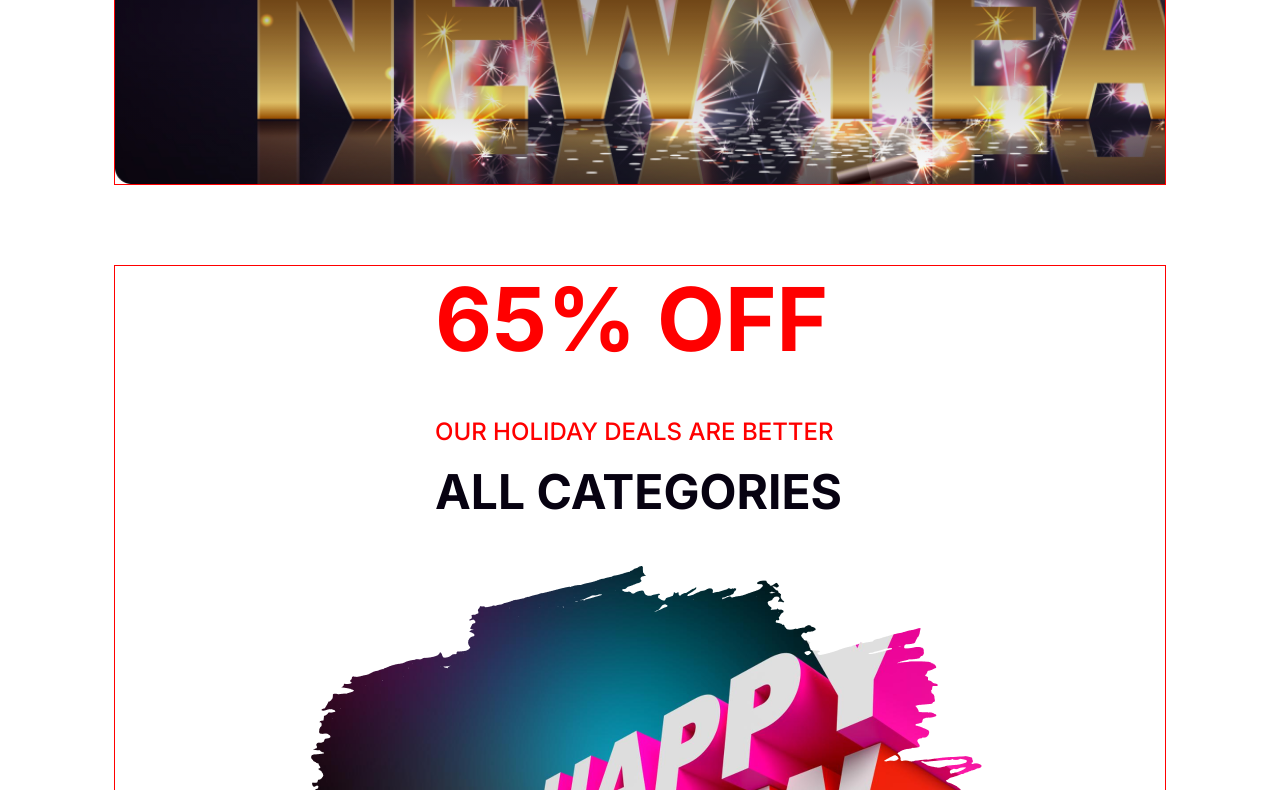
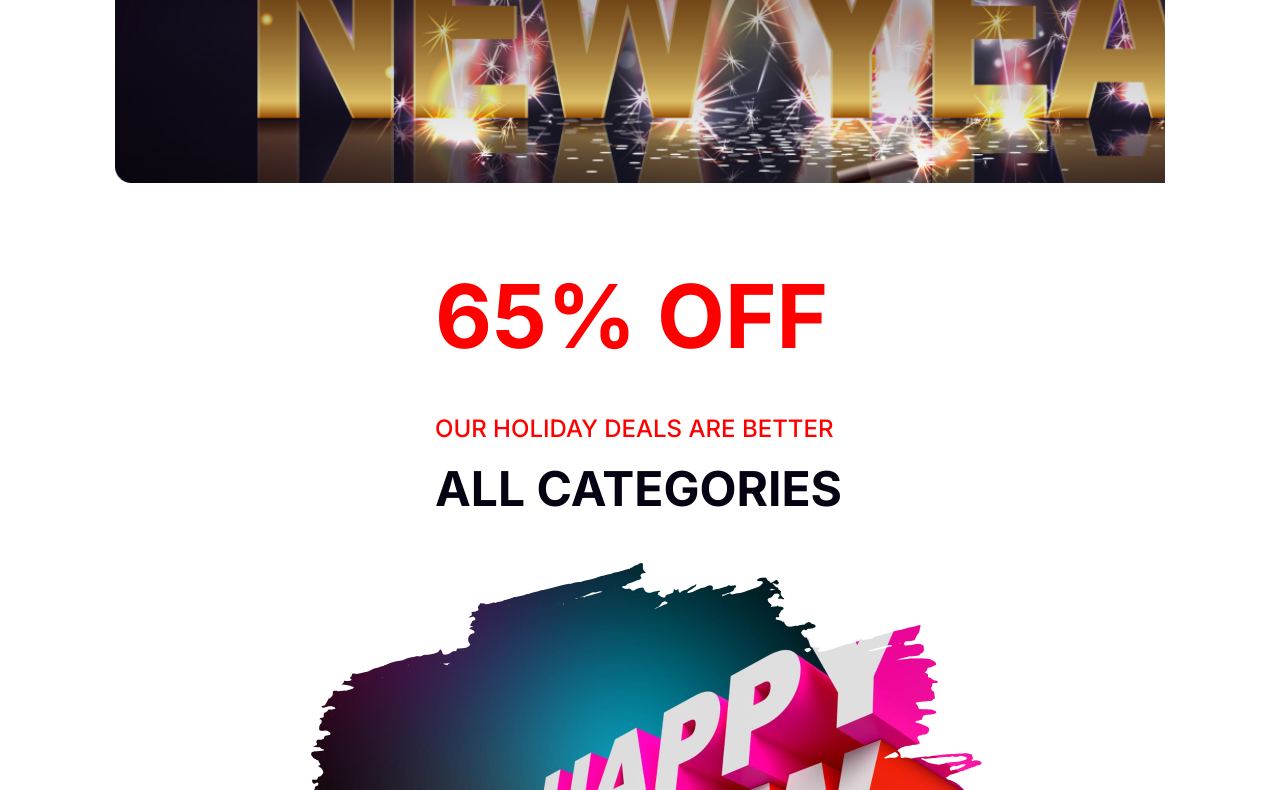
Before and after one commit to Al-Amin018555/new-year-new-mission, a plain HTML site: page index.html in a window 1280 px wide. Shown: the part 489-1279 px from the top of the page. Drawn offline with Linux system fonts and the light colour scheme.

Commit message:
removed container border

```diff
--- a/styles/style.css
+++ b/styles/style.css
@@ -21,7 +21,7 @@
     width: 82%;
     max-width: 1320px;
     margin: 0 auto;
-    border: 1px solid red;
+    /* border: 1px solid red; */
 }
 
 #discount {
@@ -188,6 +188,7 @@ button:hover {
 /* coming soon related styles */
 .coming-soon-main {
     display: flex;
+    /* gap: 20px; */
     justify-content: space-between;
     align-items: center;
     padding: 100px 0;
```
